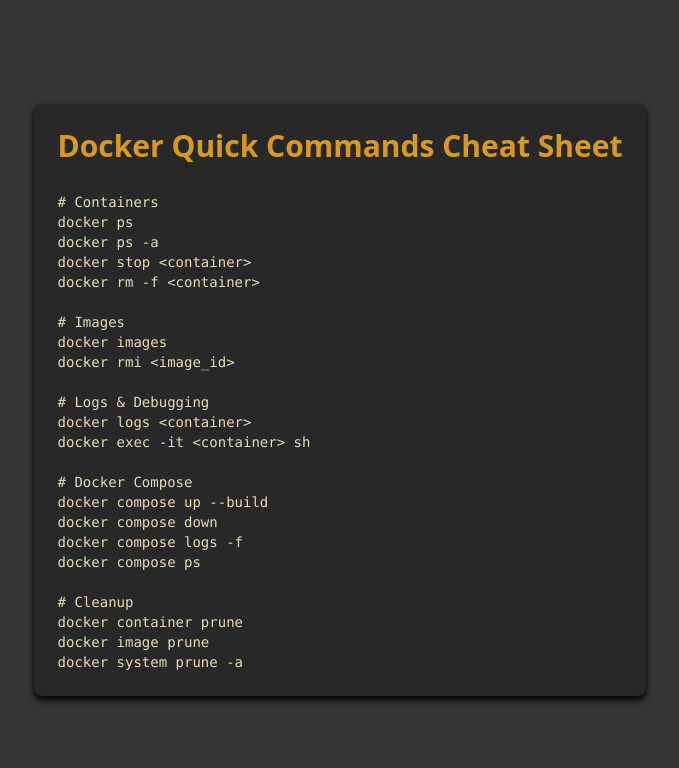
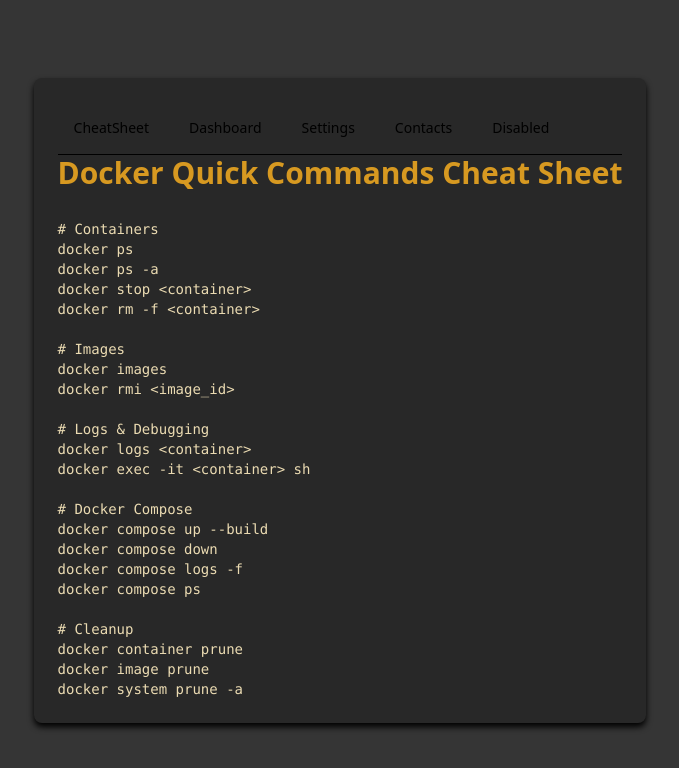
Before and after one commit to antonovmike/docker_practice, a React (Vite) app in the folder client/: page /cheatsheet in a window 1280 px wide. Shown: the top 768 px of the page, without its empty margins (300-979 px from the left). Built offline with nearby package versions, Linux system fonts and the light colour scheme.

Commit message:
[IMP] Add "/cheatsheet" to const tabs (StyledTabs). Add StyledTabs to client/src/CheatSheet.tsx

```diff
--- a/client/src/App.tsx
+++ b/client/src/App.tsx
@@ -11,7 +11,7 @@
   const [message, setMessage] = useState<string>("...");
 
   const tabs = [
-    { label: "Profile", href: "#/profile" },
+    { label: "CheatSheet", href: "/cheatsheet" },
     { label: "Dashboard", href: "#/dashboard", active: true },
     { label: "Settings", href: "#/settings" },
     { label: "Contacts", href: "#/contacts" },
--- a/client/src/CheatSheet.tsx
+++ b/client/src/CheatSheet.tsx
@@ -2,11 +2,20 @@
 import StyledPage from "./components/StyledPage";
 import StyledHeadingH1 from "./components/StyledHeadingH1";
 import StyledParagraph from "./components/StyledParagraph";
+import StyledTabs from "./components/StyledTabs";
 
 export default function CheatSheet() {
+  const tabs = [
+    { label: "CheatSheet", href: "/cheatsheet" },
+    { label: "Dashboard", href: "#/dashboard", active: true },
+    { label: "Settings", href: "#/settings" },
+    { label: "Contacts", href: "#/contacts" },
+    { label: "Disabled", href: "#", disabled: true },
+  ];
   return (
     <StyledPage>
       <StyledBox>
+        <StyledTabs items={tabs} />
         <StyledHeadingH1>Docker Quick Commands Cheat Sheet</StyledHeadingH1>
         <StyledParagraph>
           {`
```
